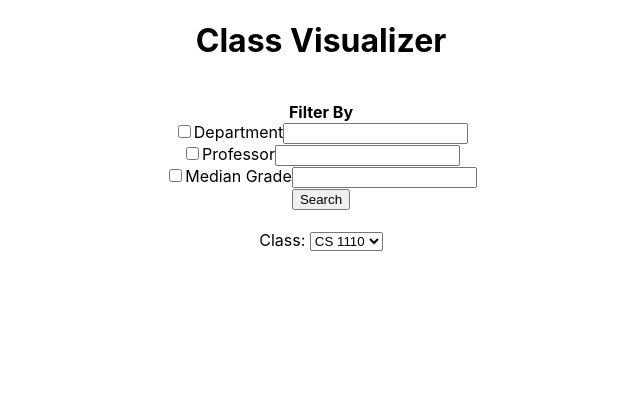
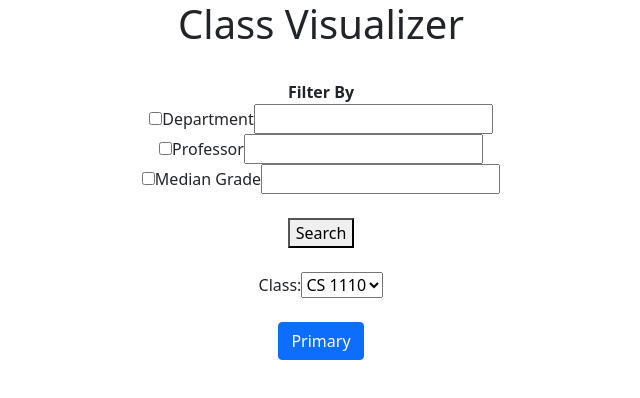
Before and after one commit to CornellDataScience/Class-Visualizer, a React (Create React App) app in the folder web-app/: page / in a window 1280 px wide. Shown: the top 398 px of the page, without its empty margins (319-959 px from the left). Built offline with nearby package versions, Linux system fonts and the light colour scheme; no server answers.

Commit message:
started class info display

```diff
--- a/web-app/package.json
+++ b/web-app/package.json
@@ -7,9 +7,11 @@
     "@testing-library/jest-dom": "^5.16.2",
     "@testing-library/react": "^12.1.3",
     "@testing-library/user-event": "^13.5.0",
+    "bootstrap": "^5.1.3",
     "d3": "^7.3.0",
     "gh-pages": "^3.2.3",
     "react": "^17.0.2",
+    "react-bootstrap": "^2.2.1",
     "react-dom": "^17.0.2",
     "react-scripts": "5.0.0",
     "save-dev": "0.0.1-security",
--- a/web-app/src/App.js
+++ b/web-app/src/App.js
@@ -1,6 +1,7 @@
 import logo from './logo.svg';
 import './App.css';
 import HomePage from './HomePage.jsx';
+import 'bootstrap/dist/css/bootstrap.min.css';
 
 function App() {
   return (
--- a/web-app/src/HomePage.jsx
+++ b/web-app/src/HomePage.jsx
@@ -1,4 +1,5 @@
 import React, { Component } from 'react';
+import Button from 'react-bootstrap/Button';
 import * as d3 from 'd3';
 import fullDataFile from './data/Full_Data.csv';
 
@@ -13,6 +14,7 @@ export default class HomePage extends Component {
         this.createViz = this.createViz.bind(this);
         this.changeClass = this.changeClass.bind(this);
         this.updateSearch = this.updateSearch.bind(this);
+        this.plotClassInfo = this.plotClassInfo.bind(this);
     }
 
     async createViz() {
@@ -29,6 +31,48 @@ export default class HomePage extends Component {
         classData.forEach(d => {
             profs.push(d.Professor);
         })
+    }
+
+    plotClassInfo() {
+        console.log(5);
+        let svg = d3.select("#class-info-plot")
+                    .append('svg')
+                    .attr('height', 500)
+                    .attr('width', 500)
+
+        console.log(svg);
+
+        let classes = [{'Class': 'CS 1110', 'Median': 'A', 'Num': 0}, {'Class': 'CS 2110', 'Median': 'A+', 'Num': 1}];
+
+        let box = svg.selectAll('g')
+                     .data(classes)
+                     .enter()
+                        .append('g')
+
+        box.selectAll('rect')
+                     .data(classes)
+                     .join('rect')
+                     .attr('x', 150)
+                     .attr('y', 50)
+                     .attr('width', 200)
+                     .attr('height', 200)
+                     .style('fill', 'orange')
+                     .text('test')
+
+        let list = d3.select('#class-info');
+        list.selectAll('li.class-info-list')
+            .data(classes)
+            .join('li')
+            .attr('class', 'class-info-list')
+            .text()
+
+        // Top text gets hidden - need to have separate g tags for the box and text, and raise the text one
+        let text = box.append('text')
+            .attr('x', 150)
+            .attr('y', d => d['Num'] * 100 + 100)
+            .text(d => d.Class + ' has an ' + d.Median + ' median')
+        text.raise()
+
     }
 
     changeClass() {
@@ -90,12 +134,20 @@ export default class HomePage extends Component {
 
         console.log('FULL DATA');
         console.log(this.state.fullData);
+
     }
 
 
     render() {
+        let list;
+        if (this.state.showPlot) {
+            list = <ul id = 'class-info'>Class Info</ul>;
+        } else {
+            list = <ul id = 'class-info'></ul>;
+        }
         return (
-            <div className = "Home-Page">
+            <div className = "Home-Page App">
+
                 <h1>Class Visualizer</h1>
 
                 <div>
@@ -119,6 +171,7 @@ export default class HomePage extends Component {
                     <input id = 'med-grade-text' type="text"></input>
                 </div>
 
+                <br></br>
                 <button id = 'class-search'>Search</button>
                 </div>
 
@@ -132,6 +185,15 @@ export default class HomePage extends Component {
                     <option value="CS 3110">CS 3110</option>
                     </select>
                 <div id="selected-class-info"></div>
+                <div style={{align:"center"}}>
+                    <br></br>
+                    <Button variant="primary" onClick={this.plotClassInfo}>Primary</Button>{' '}
+                    {list}
+                    <div id="class-info-plot"></div>
+                </div>
+
+
+
             </div>
         )
     }
```
Also changed, not shown: web-app/src/App.css (line endings or trailing spaces), 1 other file (tests, documents, lock files or other folders).
